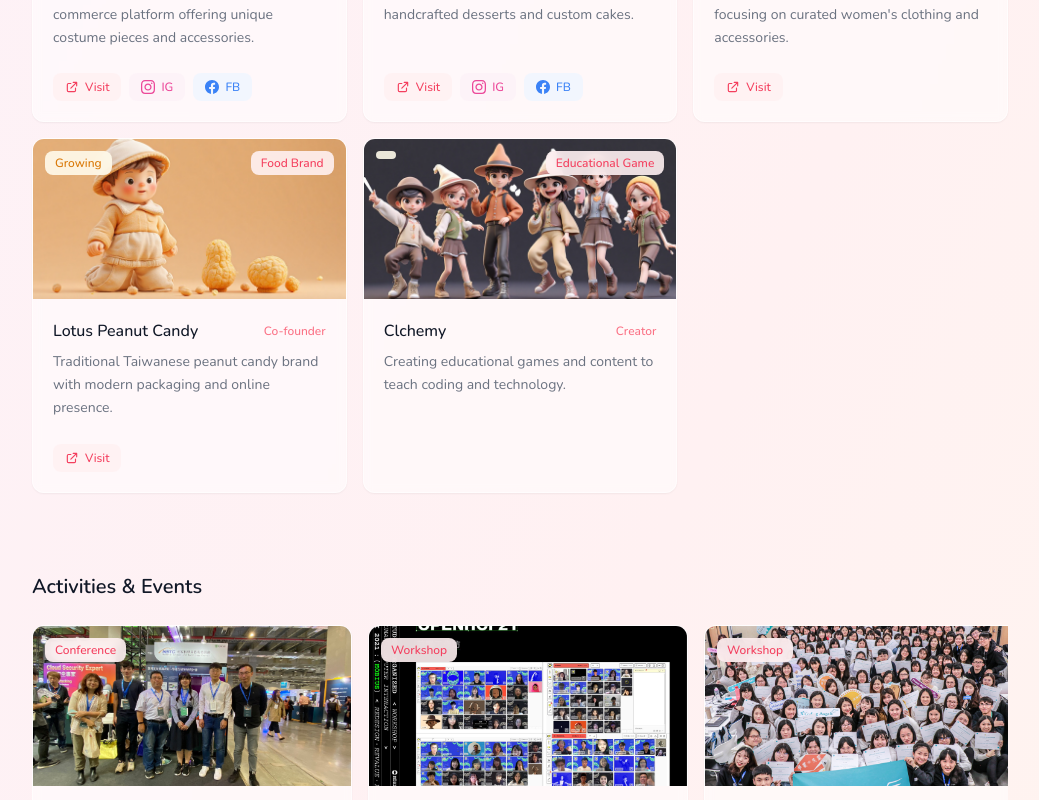
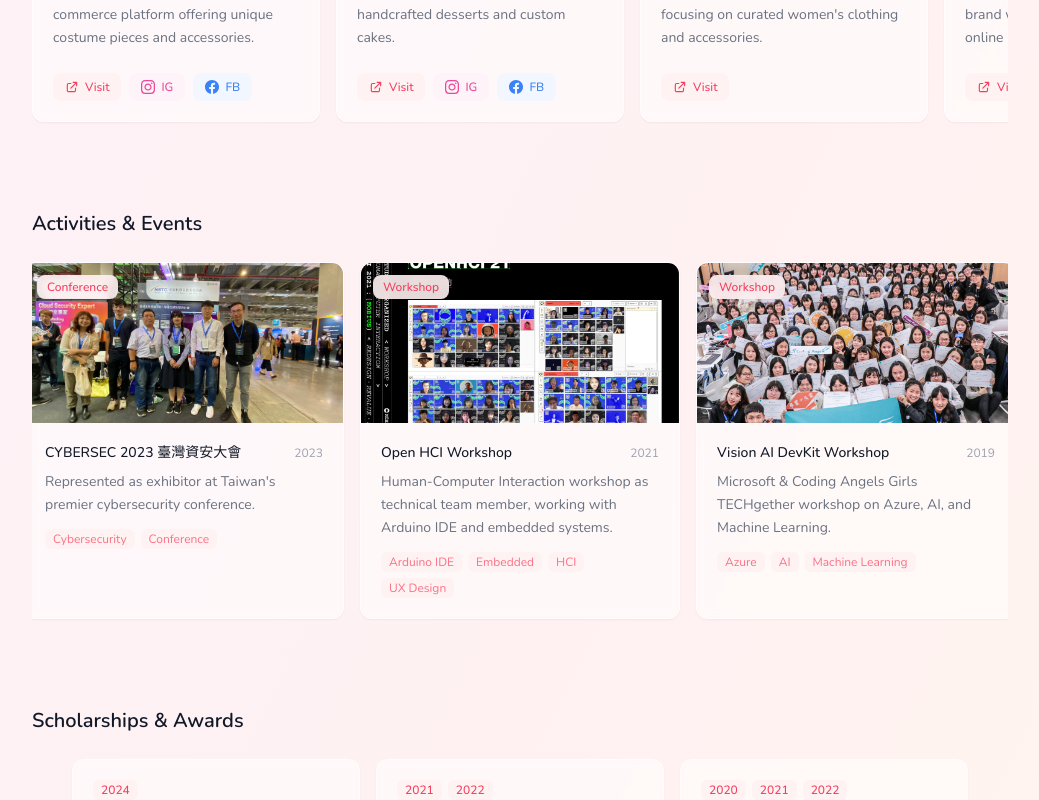
Before and after one commit to yuchen-land/yuchen-land.github.io, a Next.js app: page /beyond in a window 1280 px wide. Shown: the part 620-1420 px from the top of the page, without its empty margins (120-1159 px from the left). Built offline with nearby package versions, Linux system fonts and the light colour scheme.

Commit message:
feat: Enhance Horizontal Scroll Container with mobile arrow visibility and overflow handling

```diff
--- a/src/app/beyond/page.js
+++ b/src/app/beyond/page.js
@@ -67,14 +67,17 @@ function ImageWithSkeleton({ src, alt, fill = true, className = "", onError }) {
 }
 
 // Horizontal Scroll Container Component
-function HorizontalScrollContainer({ children, className = "" }) {
+function HorizontalScrollContainer({ children, className = "", mobileArrowsOnly = false }) {
     const scrollRef = useRef(null);
     const [showLeftArrow, setShowLeftArrow] = useState(false);
     const [showRightArrow, setShowRightArrow] = useState(false);
+    const [hasOverflow, setHasOverflow] = useState(false);
 
     const checkScrollPosition = useCallback(() => {
         if (scrollRef.current) {
             const { scrollLeft, scrollWidth, clientWidth } = scrollRef.current;
+            const isOverflowing = scrollWidth > clientWidth + 10;
+            setHasOverflow(isOverflowing);
             setShowLeftArrow(scrollLeft > 0);
             setShowRightArrow(scrollLeft < scrollWidth - clientWidth - 10);
         }
@@ -111,7 +114,7 @@ function HorizontalScrollContainer({ children, className = "" }) {
             {showLeftArrow && (
                 <button
                     onClick={() => scroll('left')}
-                    className="absolute left-0 top-1/2 -translate-y-1/2 z-10 w-10 h-10 flex items-center justify-center bg-white/90 backdrop-blur-sm rounded-full shadow-lg border border-white/60 text-gray-600 hover:text-rose-500 hover:bg-white transition-all duration-300 -translate-x-1/2 opacity-0 group-hover/scroll:opacity-100"
+                    className={`absolute left-0 top-1/2 -translate-y-1/2 z-10 w-10 h-10 flex items-center justify-center bg-white/90 backdrop-blur-sm rounded-full shadow-lg border border-white/60 text-gray-600 hover:text-rose-500 hover:bg-white transition-all duration-300 -translate-x-1/2 opacity-0 group-hover/scroll:opacity-100 ${mobileArrowsOnly ? 'md:hidden' : ''}`}
                     aria-label="Scroll left"
                 >
                     <svg className="w-5 h-5" fill="none" stroke="currentColor" viewBox="0 0 24 24">
@@ -124,7 +127,7 @@ function HorizontalScrollContainer({ children, className = "" }) {
             {showRightArrow && (
                 <button
                     onClick={() => scroll('right')}
-                    className="absolute right-0 top-1/2 -translate-y-1/2 z-10 w-10 h-10 flex items-center justify-center bg-white/90 backdrop-blur-sm rounded-full shadow-lg border border-white/60 text-gray-600 hover:text-rose-500 hover:bg-white transition-all duration-300 translate-x-1/2 opacity-0 group-hover/scroll:opacity-100"
+                    className={`absolute right-0 top-1/2 -translate-y-1/2 z-10 w-10 h-10 flex items-center justify-center bg-white/90 backdrop-blur-sm rounded-full shadow-lg border border-white/60 text-gray-600 hover:text-rose-500 hover:bg-white transition-all duration-300 translate-x-1/2 opacity-0 group-hover/scroll:opacity-100 ${mobileArrowsOnly ? 'md:hidden' : ''}`}
                     aria-label="Scroll right"
                 >
                     <svg className="w-5 h-5" fill="none" stroke="currentColor" viewBox="0 0 24 24">
@@ -136,7 +139,7 @@ function HorizontalScrollContainer({ children, className = "" }) {
             {/* Scrollable Container */}
             <div
                 ref={scrollRef}
-                className="flex gap-4 overflow-x-auto scrollbar-hide scroll-smooth pb-2"
+                className={`flex gap-4 overflow-x-auto scrollbar-hide scroll-smooth pb-2 ${!hasOverflow ? 'justify-center' : ''}`}
                 style={{ scrollbarWidth: 'none', msOverflowStyle: 'none' }}
             >
                 {children}
@@ -150,10 +153,13 @@ function HorizontalGallery({ gallery, onImageClick }) {
     const scrollRef = useRef(null);
     const [showLeftArrow, setShowLeftArrow] = useState(false);
     const [showRightArrow, setShowRightArrow] = useState(false);
+    const [hasOverflow, setHasOverflow] = useState(false);
 
     const checkScrollPosition = useCallback(() => {
         if (scrollRef.current) {
             const { scrollLeft, scrollWidth, clientWidth } = scrollRef.current;
+            const isOverflowing = scrollWidth > clientWidth + 10;
+            setHasOverflow(isOverflowing);
             setShowLeftArrow(scrollLeft > 0);
             setShowRightArrow(scrollLeft < scrollWidth - clientWidth - 10);
         }
@@ -215,7 +221,7 @@ function HorizontalGallery({ gallery, onImageClick }) {
             {/* Scrollable Container */}
             <div
                 ref={scrollRef}
-                className="flex gap-4 overflow-x-auto scrollbar-hide scroll-smooth pb-2"
+                className={`flex gap-4 overflow-x-auto scrollbar-hide scroll-smooth pb-2 ${!hasOverflow ? 'justify-center' : ''}`}
                 style={{ scrollbarWidth: 'none', msOverflowStyle: 'none' }}
             >
                 {gallery.map((image) => (
@@ -370,14 +376,14 @@ export default function BeyondPage() {
                         Founder & Brand Ventures
                     </h2>
 
-                    <div className="grid grid-cols-1 md:grid-cols-3 gap-4">
-                        {brandVentures.length === 0 ? (
-                            <EmptyState title="No ventures yet" description="Brand ventures will appear here." />
-                        ) : (
-                            brandVentures.map((brand) => (
+                    {brandVentures.length === 0 ? (
+                        <EmptyState title="No ventures yet" description="Brand ventures will appear here." />
+                    ) : (
+                        <HorizontalScrollContainer>
+                            {brandVentures.map((brand) => (
                                 <div
                                     key={brand.id}
-                                    className="group flex flex-col backdrop-blur-sm bg-white/50 border border-white/60 rounded-xl overflow-hidden shadow-sm hover:shadow-md transition-all duration-300"
+                                    className="group flex-shrink-0 w-72 flex flex-col backdrop-blur-sm bg-white/50 border border-white/60 rounded-xl overflow-hidden shadow-sm hover:shadow-md transition-all duration-300"
                                 >
                                     {/* Brand Logo */}
                                     <div className="relative h-40 bg-gradient-to-br from-rose-50 to-pink-50 overflow-hidden">
@@ -458,9 +464,9 @@ export default function BeyondPage() {
                                         </div>
                                     </div>
                                 </div>
-                            ))
-                        )}
-                    </div>
+                            ))}
+                        </HorizontalScrollContainer>
+                    )}
                 </section>
 
                 {/* Activities & Events Section */}
@@ -472,7 +478,7 @@ export default function BeyondPage() {
                     {hobbyActivities.length === 0 ? (
                         <EmptyState title="No activities yet" description="Activities and events will appear here." />
                     ) : (
-                        <HorizontalScrollContainer>
+                        <HorizontalScrollContainer mobileArrowsOnly>
                             {hobbyActivities.map((activity) => (
                                 <div
                                     key={activity.id}
```
